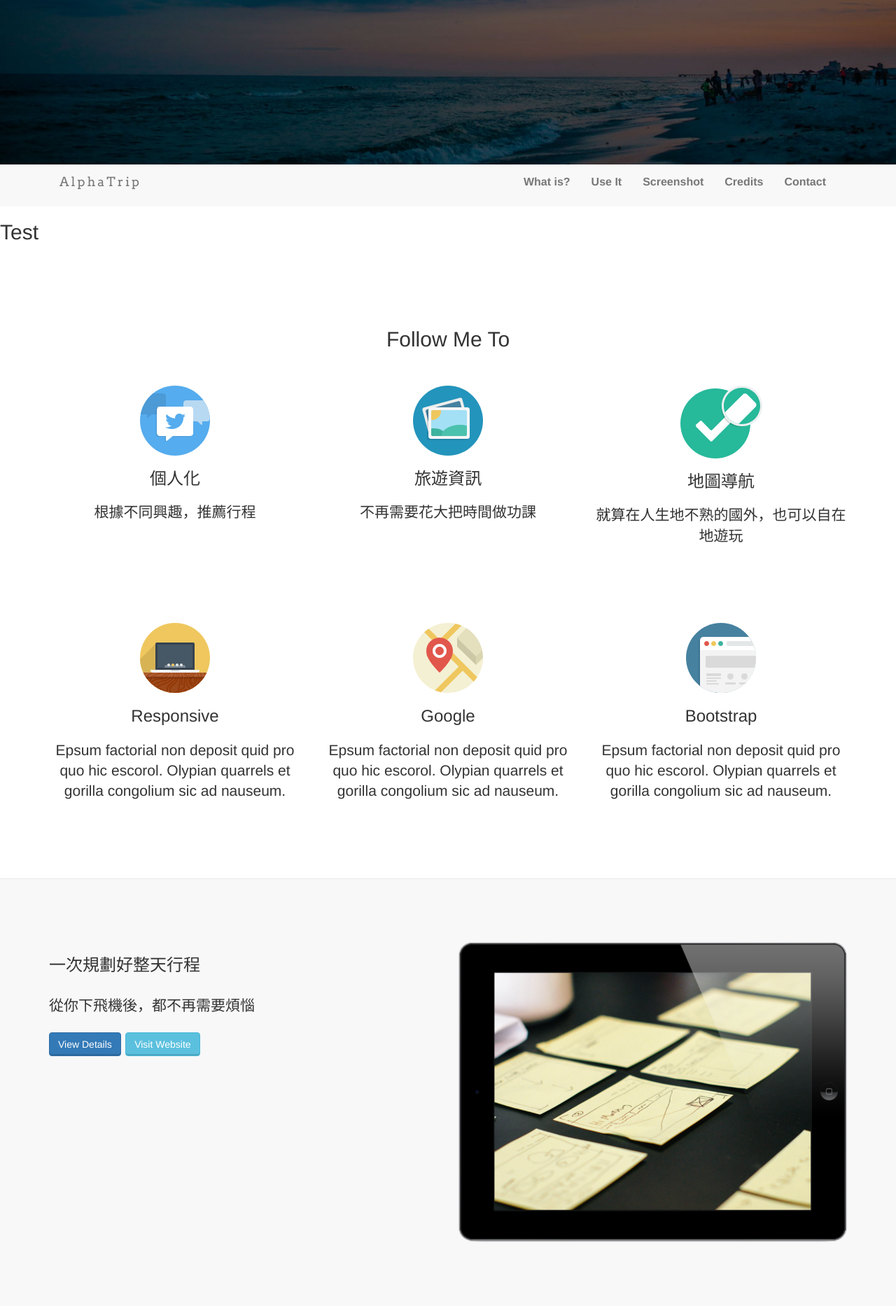
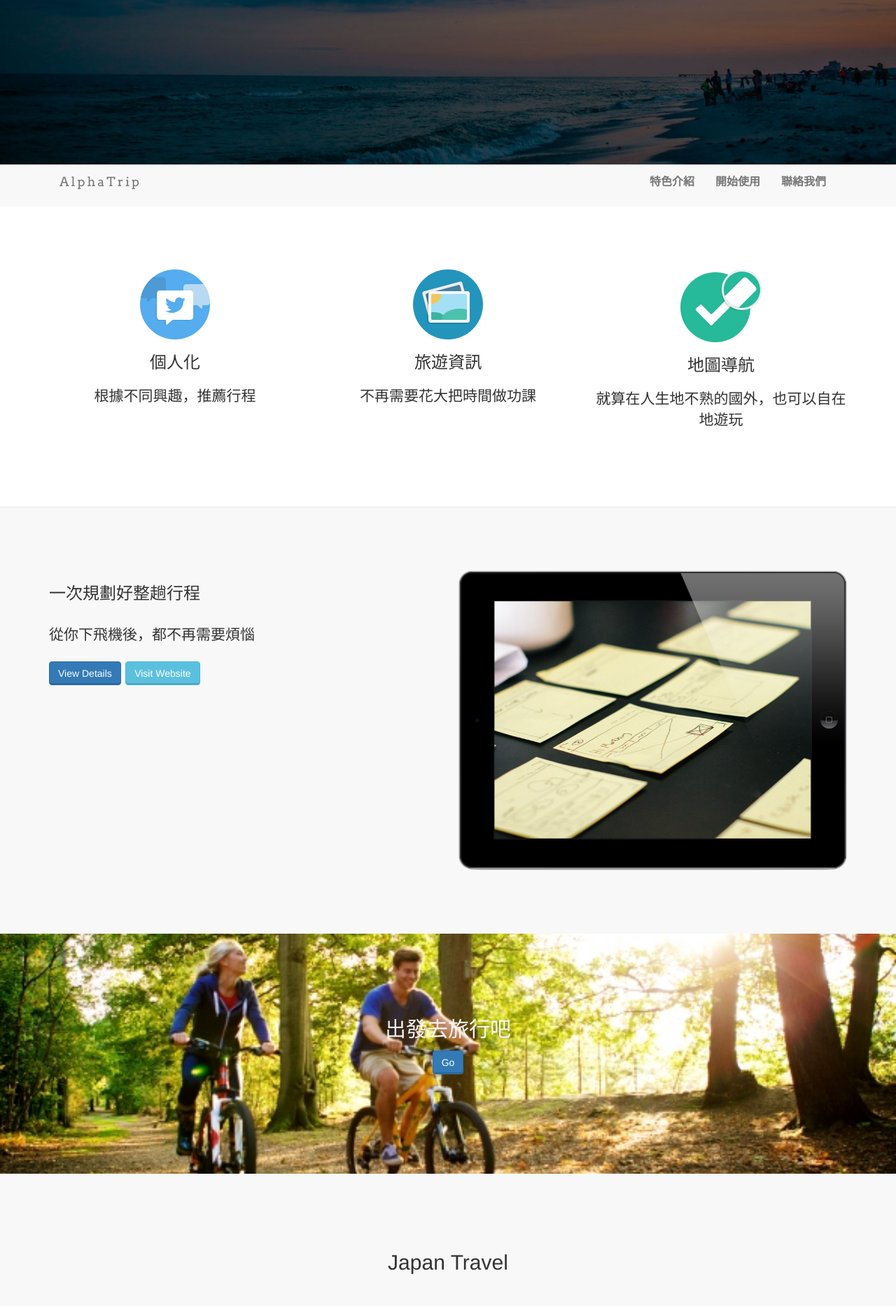
Before and after one commit to behappycc/bdhackathon, a Python web app: template web/templates/index.html in a window 1280 px wide. Shown: the part 565-2431 px from the top of the page at 70% size. Run offline with Jinja, Linux system fonts and the light colour scheme; the template is opened without the code that fills it, so the values that code supplies are empty; some libraries are stand-ins or nearby versions.

Commit message:
modify web info

```diff
--- a/web/templates/index.html
+++ b/web/templates/index.html
@@ -244,30 +244,20 @@
             <div class="collapse navbar-collapse navbar-right navbar-ex1-collapse">
                 <ul class="nav navbar-nav">
 
-                    <li class="menuItem"><a href="#whatis">What is?</a></li>
-                    <li class="menuItem"><a href="#useit">Use It</a></li>
-                    <li class="menuItem"><a href="#screen">Screenshot</a></li>
-                    <li class="menuItem"><a href="#credits">Credits</a></li>
-                    <li class="menuItem"><a href="#contact">Contact</a></li>
+                    <li class="menuItem"><a href="#whatis">特色介紹</a></li>
+                    <li class="menuItem"><a href="#useit">開始使用</a></li>
+                    <!--<li class="menuItem"><a href="#screen">Screenshot</a></li>
+                    <li class="menuItem"><a href="#credits">Credits</a></li>-->
+                    <li class="menuItem"><a href="#contact">聯絡我們</a></li>
                 </ul>
             </div>
 
         </div>
     </nav>
 
-    <!-- Test -->
-    <h2>Test</h2>
-
-
     <!-- What is -->
     <div id="whatis" class="content-section-b" style="border-top: 0">
         <div class="container">
-
-            <div class="col-md-6 col-md-offset-3 text-center wrap_title">
-                <h2>Follow Me To</h2>
-                <p class="lead" style="margin-top:0"></p>
-
-            </div>
 
             <div class="row">
 
@@ -295,30 +285,6 @@
 
             </div><!-- /.row -->
 
-            <div class="row tworow">
-
-                <div class="col-sm-4  wow fadeInDown text-center">
-                  <img class="rotate" src="static/img/icon/laptop.svg" alt="Generic placeholder image">
-                  <h3>Responsive</h3>
-                  <p class="lead">Epsum factorial non deposit quid pro quo hic escorol. Olypian quarrels et gorilla congolium sic ad nauseum. </p>
-                 <!-- <p><a class="btn btn-embossed btn-primary view" role="button">View Details</a></p> -->
-                </div><!-- /.col-lg-4 -->
-
-                <div class="col-sm-4 wow fadeInDown text-center">
-                  <img  class="rotate" src="static/img/icon/map.svg" alt="Generic placeholder image">
-                   <h3>Google</h3>
-                   <p class="lead">Epsum factorial non deposit quid pro quo hic escorol. Olypian quarrels et gorilla congolium sic ad nauseum. </p>
-                   <!-- <p><a class="btn btn-embossed btn-primary view" role="button">View Details</a></p> -->
-                </div><!-- /.col-lg-4 -->
-
-                <div class="col-sm-4 wow fadeInDown text-center">
-                  <img  class="rotate" src="static/img/icon/browser.svg" alt="Generic placeholder image">
-                   <h3>Bootstrap</h3>
-                 <p class="lead">Epsum factorial non deposit quid pro quo hic escorol. Olypian quarrels et gorilla congolium sic ad nauseum. </p>
-                  <!-- <p><a class="btn btn-embossed btn-primary view" role="button">View Details</a></p> -->
-                </div><!-- /.col-lg-4 -->
-
-            </div><!-- /.row -->
         </div>
     </div>
 
@@ -334,7 +300,7 @@
                 </div>
 
                 <div class="col-sm-6 wow fadeInLeftBig"  data-animation-delay="200">
-                    <h3 class="section-heading">一次規劃好整天行程</h3>
+                    <h3 class="section-heading">一次規劃好整趟行程</h3>
                     <p class="lead">
                         從你下飛機後，都不再需要煩惱
                     </p>
@@ -345,93 +311,6 @@
             </div>
         </div>
         <!-- /.container -->
-    </div>
-
-    <div class="content-section-a">
-
-        <div class="container">
-
-             <div class="row">
-
-                <div class="col-sm-6 pull-right wow fadeInRightBig">
-                    <img class="img-responsive " src="static/img/doge.png" alt="">
-                </div>
-
-                <div class="col-sm-6 wow fadeInLeftBig"  data-animation-delay="200">
-                    <h3 class="section-heading">將旅途的喜悅分享給好友</h3>
-                    <p class="lead">hello 123
-                    </p>
-
-                    <ul class="descp lead2">
-                        <li><i class="glyphicon glyphicon-signal"></i> 123</li>
-                        <li><i class="glyphicon glyphicon-refresh"></i> 321</li>
-                        <li><i class="glyphicon glyphicon-headphones"></i> 123</li>
-                    </ul>
-                </div>
-            </div>
-        </div>
-
-    </div>
-
-    <!-- Credits -->
-    <div id="credits" class="content-section-a">
-        <div class="container">
-            <div class="row">
-
-            <div class="col-md-6 col-md-offset-3 text-center wrap_title">
-                <h2>Credits</h2>
-                <p class="lead" style="margin-top:0">A special thanks to Death.</p>
-             </div>
-
-                <div class="col-sm-6  block wow bounceIn">
-                    <div class="row">
-                        <div class="col-md-4 box-icon rotate">
-                            <i class="fa fa-desktop fa-4x "> </i>
-                        </div>
-                        <div class="col-md-8 box-ct">
-                            <h3> Bootstrap </h3>
-                            <p> Lorem ipsum dolor sit ametconsectetur adipiscing elit. Suspendisse orci quam. </p>
-                        </div>
-                  </div>
-              </div>
-              <div class="col-sm-6 block wow bounceIn">
-                    <div class="row">
-                      <div class="col-md-4 box-icon rotate">
-                        <i class="fa fa-picture-o fa-4x "> </i>
-                      </div>
-                      <div class="col-md-8 box-ct">
-                        <h3> Owl-Carousel </h3>
-                        <p> Nullam mo  arcu ac molestie scelerisqu vulputate, molestie ligula gravida, tempus ipsum.</p>
-                      </div>
-                    </div>
-              </div>
-          </div>
-
-          <div class="row tworow">
-                <div class="col-sm-6  block wow bounceIn">
-                    <div class="row">
-                        <div class="col-md-4 box-icon rotate">
-                            <i class="fa fa-magic fa-4x "> </i>
-                        </div>
-                        <div class="col-md-8 box-ct">
-                            <h3> Codrops </h3>
-                            <p> Lorem ipsum dolor sit ametconsectetur adipiscing elit. Suspendisse orci quam. </p>
-                        </div>
-                  </div>
-              </div>
-              <div class="col-sm-6 block wow bounceIn">
-                    <div class="row">
-                      <div class="col-md-4 box-icon rotate">
-                        <i class="fa fa-heart fa-4x "> </i>
-                      </div>
-                      <div class="col-md-8 box-ct">
-                        <h3> Lorem Ipsum</h3>
-                        <p> Nullam mo  arcu ac molestie scelerisqu vulputate, molestie ligula gravida, tempus ipsum.</p>
-                      </div>
-                    </div>
-              </div>
-          </div>
-        </div>
     </div>
 
     <!-- Banner Download -->
```
Also changed, not shown: web/static/img/intro/banner-bg.jpg.
